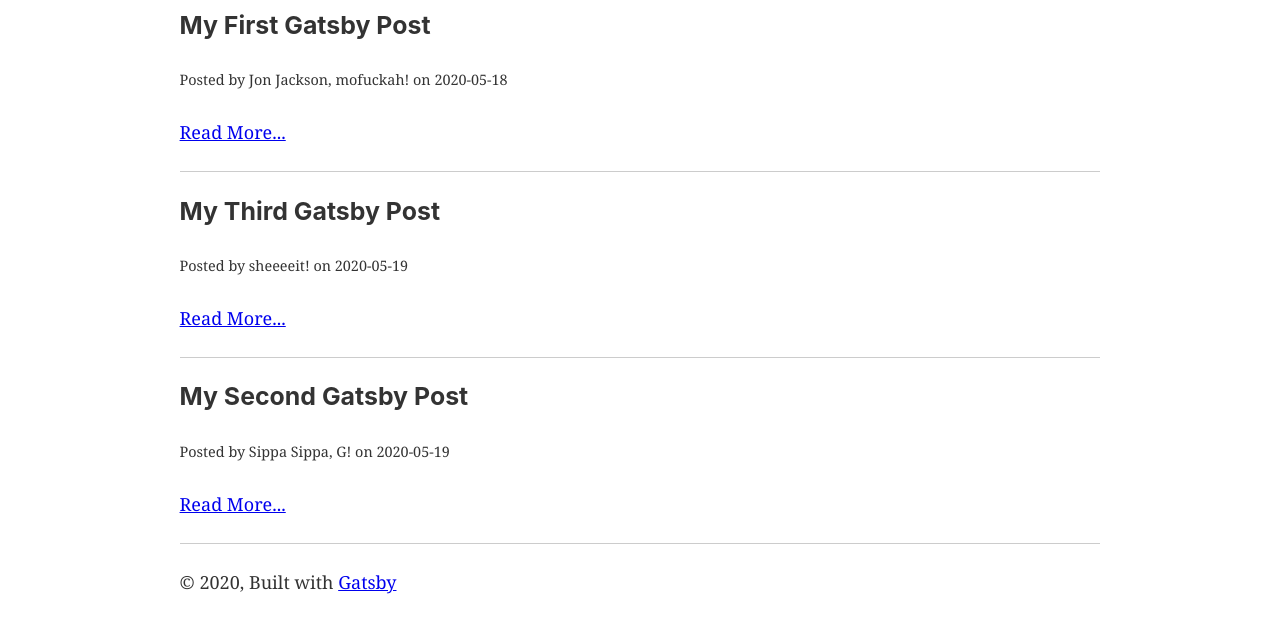
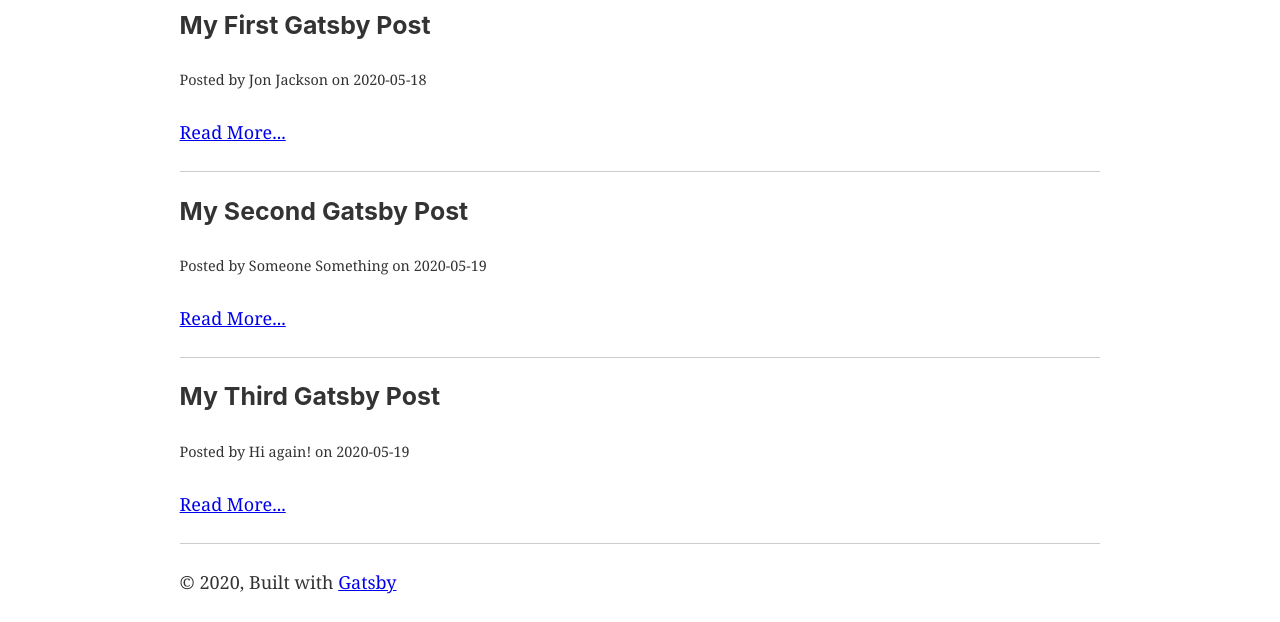
Before and after one commit to jon424/gatsby-test, a Gatsby site: page /blog in a window 1280 px wide. Shown: the part 231-853 px from the top of the page. Built offline with nearby package versions, Linux system fonts and the light colour scheme; Gatsby itself is replaced by a stand-in of ours.

Commit message:
edited some post contents

```diff
--- a/src/pages/2020-05-18-post-one/index.md
+++ b/src/pages/2020-05-18-post-one/index.md
@@ -2,7 +2,7 @@
 path: "/post-one"
 date: "2020-05-18"
 title: "My First Gatsby Post"
-author: "Jon Jackson, mofuckah!"
+author: "Jon Jackson"
 ---
 
 This is my **very first** blog post in Gatsby!
--- a/src/pages/2020-05-19-post-two/index.md
+++ b/src/pages/2020-05-19-post-two/index.md
@@ -2,7 +2,7 @@
 path: "/post-two"
 date: "2020-05-19"
 title: "My Second Gatsby Post"
-author: "Sippa Sippa, G!"
+author: "Someone Something"
 ---
 
-This is the **second post!** *SIP SIP!*
+This is the **second post!**
--- a/src/pages/2020-05-19-post-two/2020-05-20-post-three/index.md
+++ b/src/pages/2020-05-20-post-three/index.md
@@ -2,7 +2,7 @@
 path: "/post-three"
 date: "2020-05-19"
 title: "My Third Gatsby Post"
-author: "sheeeeit!"
+author: "Hi again!"
 ---
 
 This is my **third** post!
```
